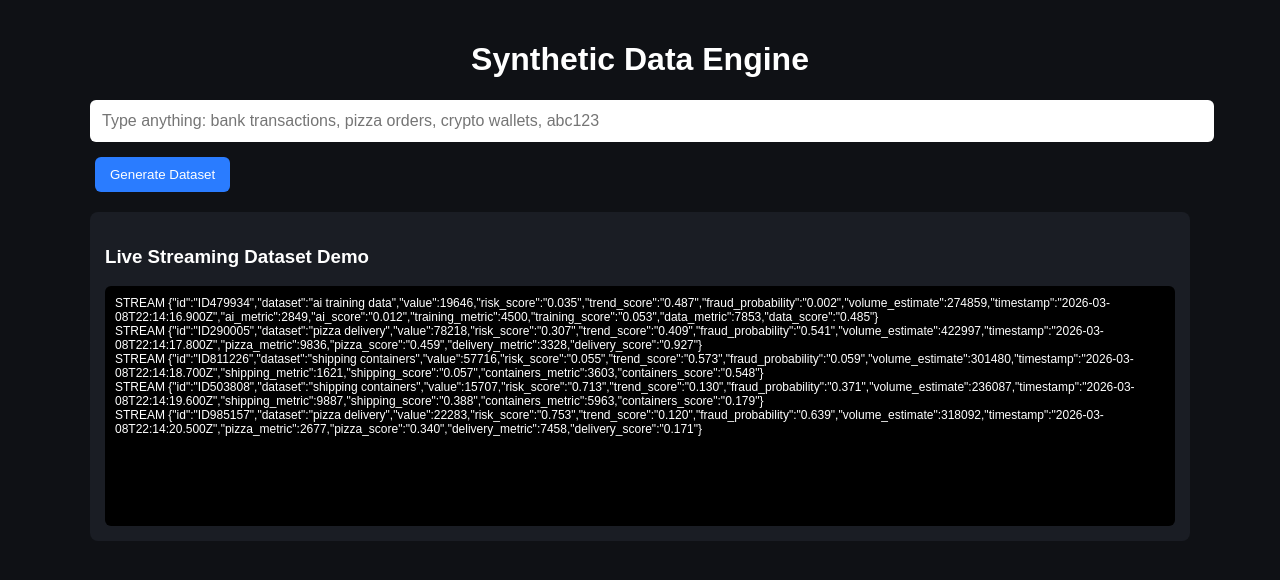
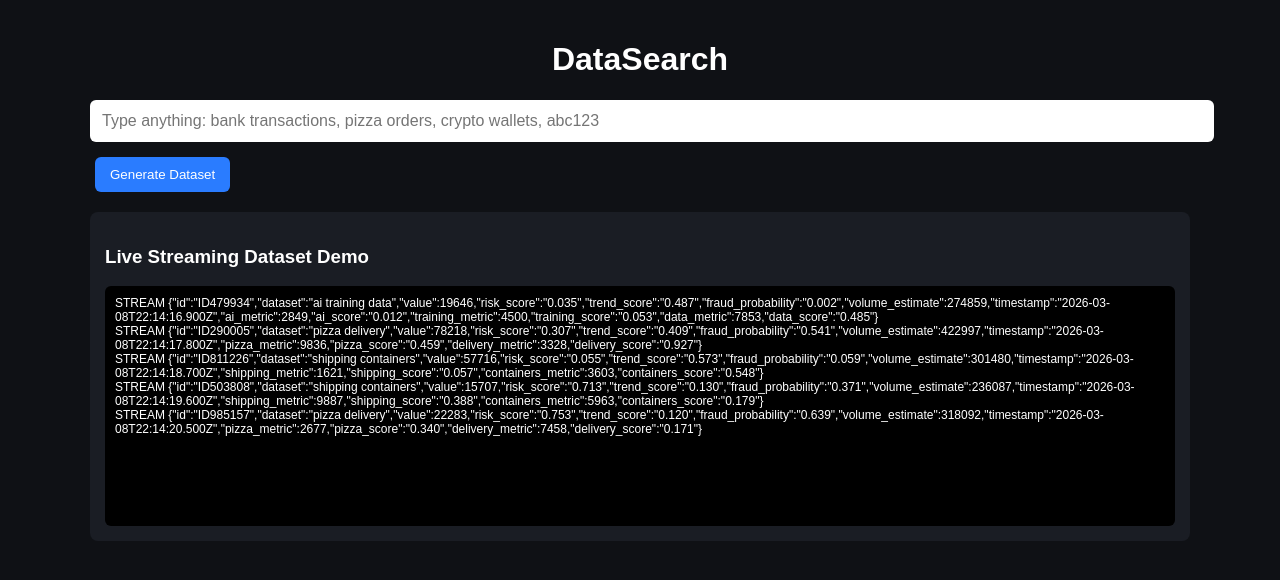
Before and after one commit to Corcoin/data-search-, a plain HTML site: page index.html in a window 1280 px wide. Drawn offline with Linux system fonts and the light colour scheme.

Commit message:
Update index.html

```diff
--- a/index.html
+++ b/index.html
@@ -7,7 +7,7 @@
 <meta charset="UTF-8">
 <meta name="viewport" content="width=device-width,initial-scale=1.0">
 
-<title>Synthetic Data Engine</title>
+<title>Data-Search</title>
 
 <style>
 
@@ -91,7 +91,7 @@ font-size:11px;
 
 <div class="container">
 
-<h1>Synthetic Data Engine</h1>
+<h1>DataSearch</h1>
 
 <input id="query" placeholder="Type anything: bank transactions, pizza orders, crypto wallets, abc123">
 
```
